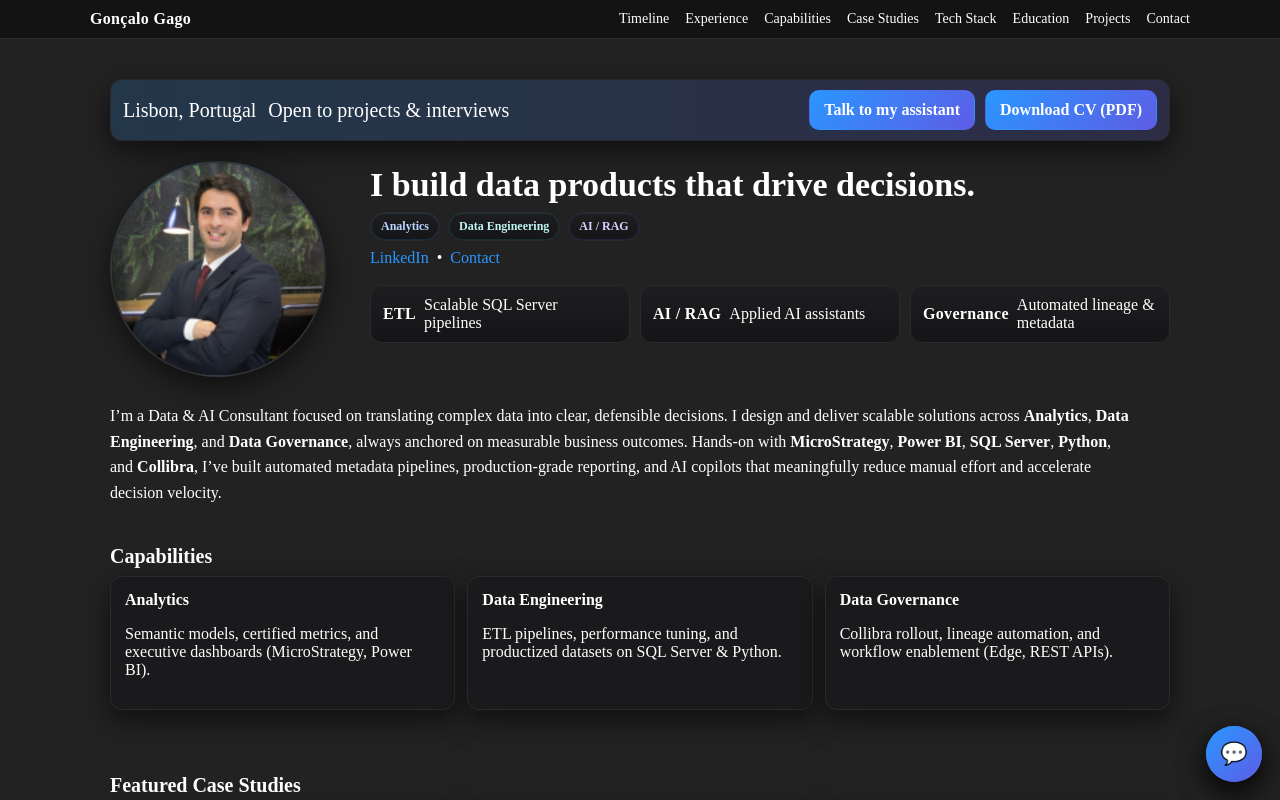
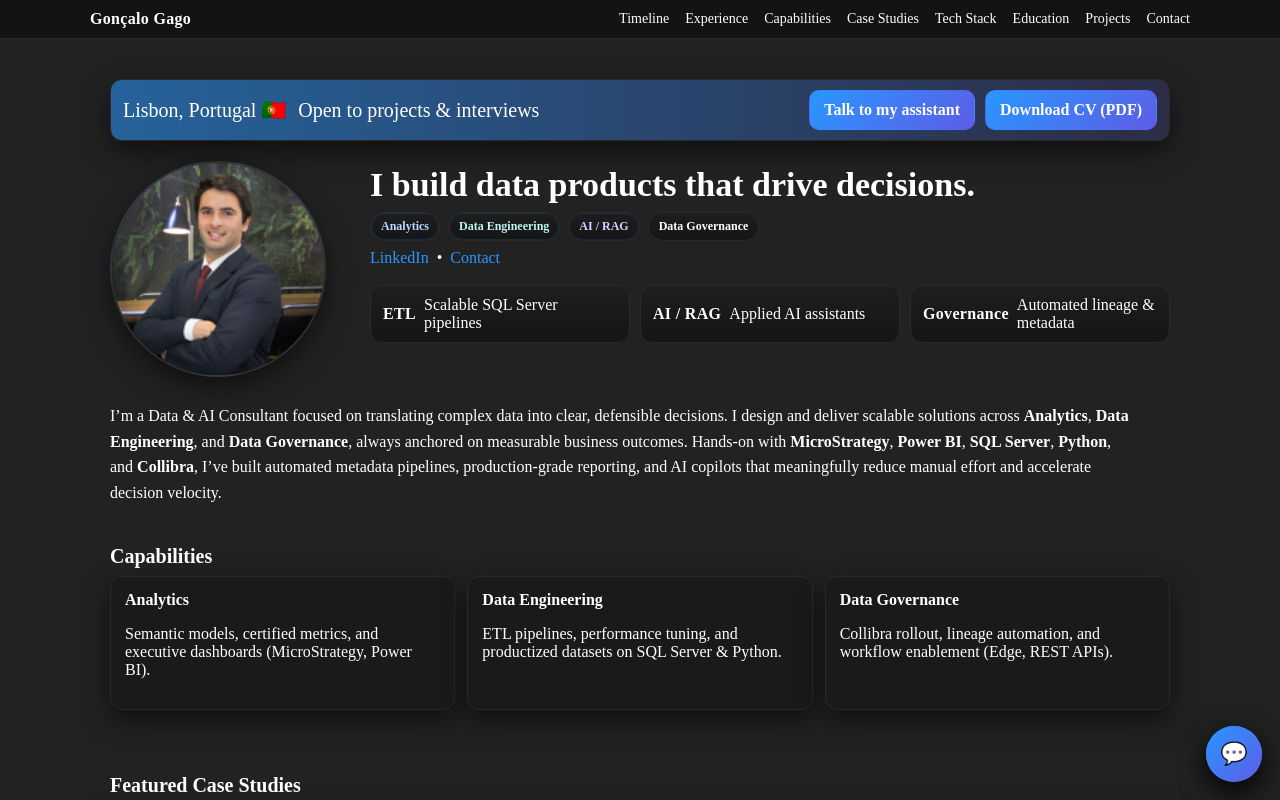
Before and after one commit to goncalogago1/curriculo, a Next.js app: page / in a window 1280 px wide. Shown: the top 800 px of the page. Built offline with nearby package versions, Linux system fonts and the light colour scheme.

Commit message:
Page 52 de commit few

```diff
--- a/app/globals.css
+++ b/app/globals.css
@@ -107,7 +107,7 @@ main { min-height: 100vh; }
 .profile-photo img { object-fit: cover; }
 .profile-topbar {
   grid-column: 1 / -1;
-  background: linear-gradient(90deg, rgba(41,151,255,.18), rgba(94,92,230,.18));
+  background: linear-gradient(90deg, rgba(41,151,255,.55), rgba(94,92,230,.18));
   border: 1px solid var(--border);
   border-radius: 12px;
   padding: 10px 12px;
--- a/app/page.tsx
+++ b/app/page.tsx
@@ -104,8 +104,8 @@ export default function Home() {
         <div className="container pro__grid">
           {/* Top strip with CTAs */}
           <div className="profile-topbar" aria-label="Intro actions">
-            <span className="loc">Lisbon, Portugal</span>
-            <span className="loc">Open to projects & interviews</span>
+            <span className="loc">Lisbon, Portugal 🇵🇹  </span>
+            <span className="loc">   Open to projects & interviews</span>
             <div className="actions">
               <a className="btn btn--primary" href="/chat">Talk to my assistant</a>
               <a className="btn btn--ghost" href="/cv.pdf" download>Download CV (PDF)</a>
@@ -133,8 +133,8 @@ export default function Home() {
               <span className="chip chip--blue">Analytics</span>
               <span className="chip chip--teal">Data Engineering</span>
               <span className="chip chip--violet">AI / RAG</span>
+              <span className="chip chip--green">Data Governance</span>
             </div>
-
             <div className="links" aria-label="Links" style={{ marginBottom: 16 }}>
               <a href="https://www.linkedin.com/in/goncalo-gago/" target="_blank" rel="noreferrer">LinkedIn</a>
               <span>•</span>
```
